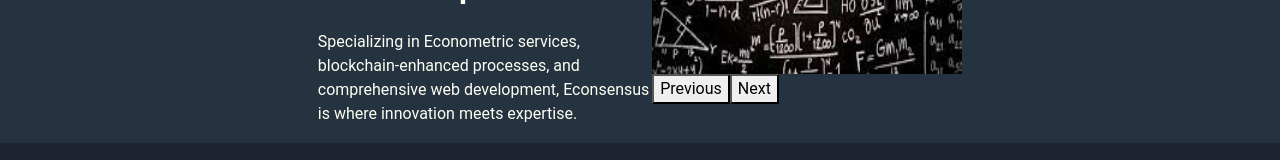
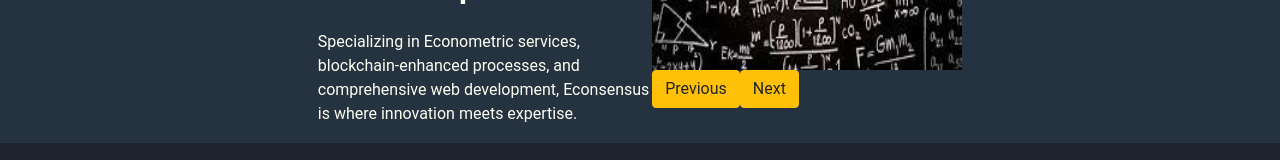
Before and after one commit to amboob223/Econsensus, a React (Create React App) app: page / in a window 1280 px wide. Shown: the part 664-824 px from the top of the page. Built offline with nearby package versions, Linux system fonts and the light colour scheme.

Commit message:
Update App.js
d

```diff
--- a/src/App.js
+++ b/src/App.js
@@ -223,8 +223,8 @@
       <img src={photos[currentIndex]} alt={"hh"} style={{ width: "310px", height: "310px" }} />
 
       <div>
-        <button onClick={handlePrevClick}>Previous</button>
-        <button onClick={handleNextClick}>Next</button>
+        <button  className="btn btn-warning" onClick={handlePrevClick}>Previous</button>
+        <button className="btn btn-warning" onClick={handleNextClick}>Next</button>
       </div>
     </div>
   );
```
